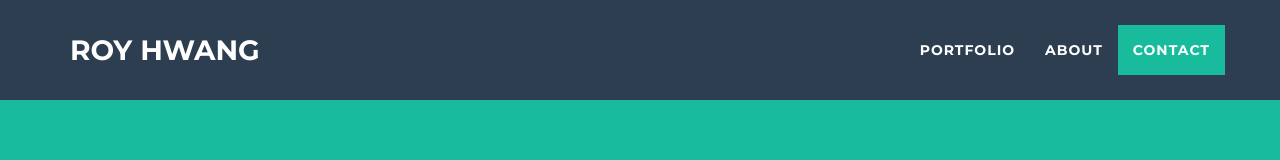
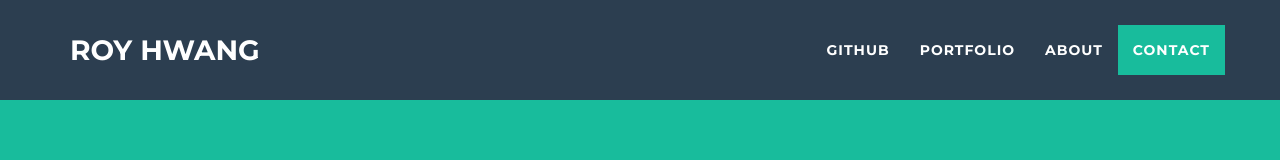
Before and after one commit to KnowledgeMC/knowledgemc.github.io, a website: page index.html in a window 1280 px wide. Shown: the top 160 px of the page. Drawn offline with nearby package versions, Linux system fonts and the light colour scheme.

Commit message:
Added a more prominent GitHub link to Navigation bar

```diff
--- a/index.html
+++ b/index.html
@@ -49,6 +49,9 @@
                 <ul class="nav navbar-nav navbar-right">
                     <li class="hidden">
                         <a href="#page-top"></a>
+                    </li>
+                    <li>
+                        <a href="https://github.com/knowledgemc" target="_blank">GitHub</a>
                     </li>
                     <li class="page-scroll">
                         <a href="#portfolio">Portfolio</a>
```
